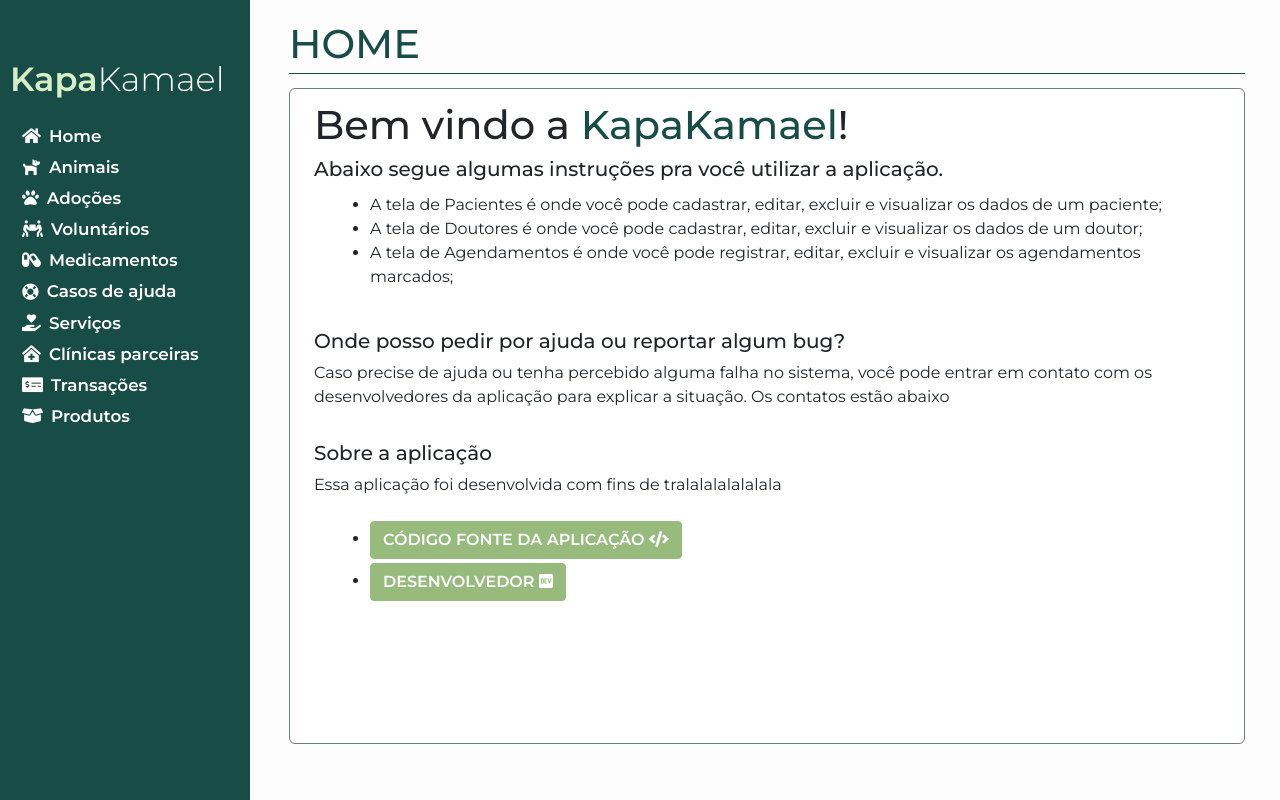
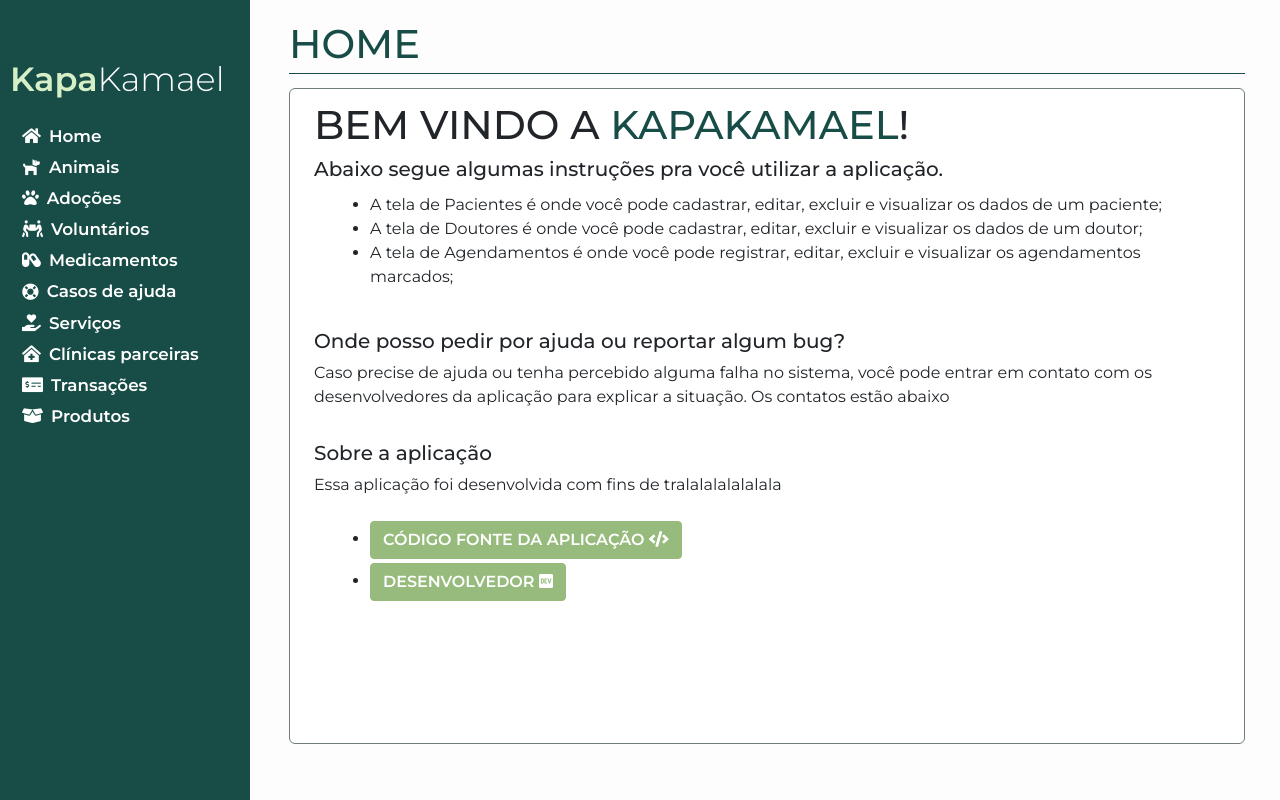
Before and after one commit to TiagoDiass/frontend-tcc, a Vue app: page / in a window 1280 px wide. Built offline with nearby package versions, Linux system fonts and the light colour scheme.

Commit message:
chore: add uppercase class again

```diff
--- a/src/views/Home/Home.vue
+++ b/src/views/Home/Home.vue
@@ -5,7 +5,7 @@
     </div>
 
     <div class="view-content">
-      <h1 class="text-bold">
+      <h1 class="text-bold text-uppercase">
         Bem vindo a <span class="text-primary">KapaKamael</span>!
       </h1>
       <h5 class="mb-1">
```
